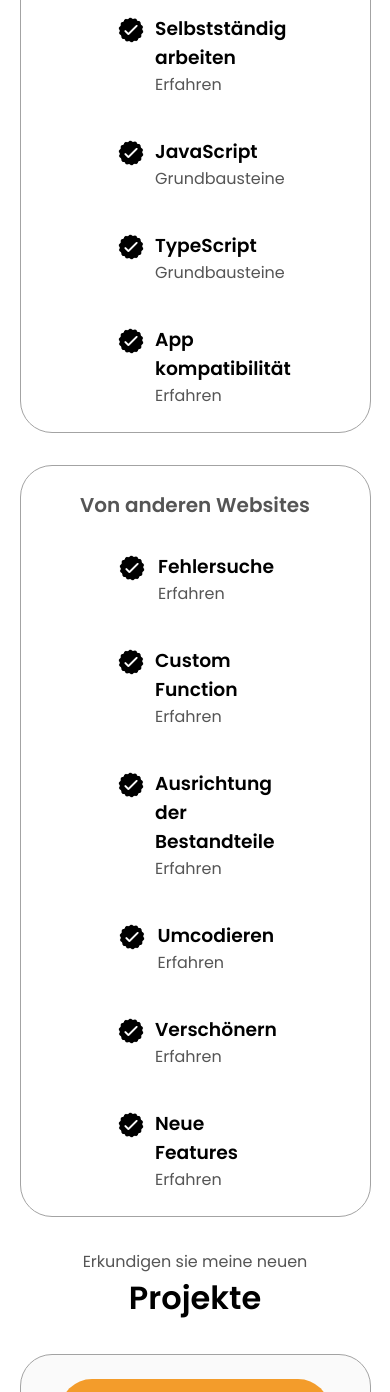
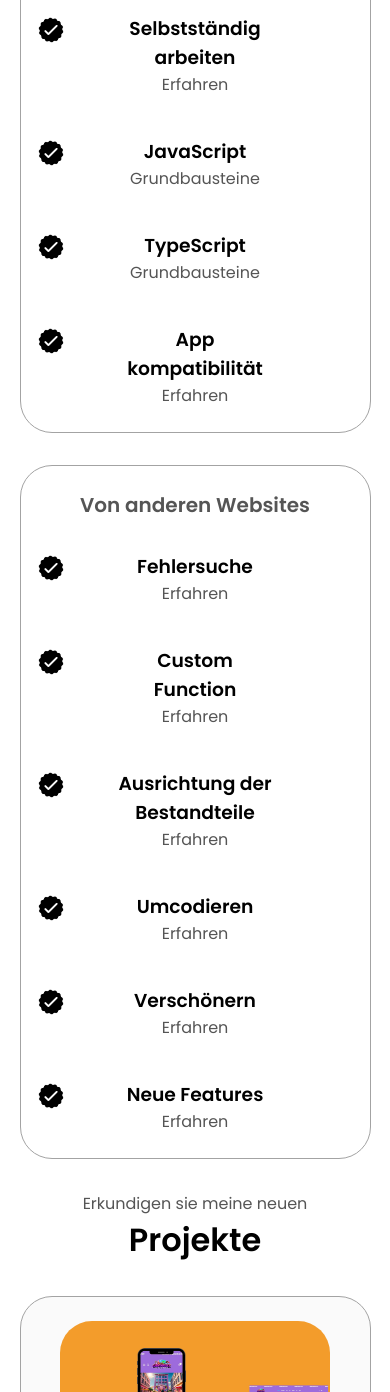
Before and after one commit to FerismaTeam/html-css-js-portfolio, a plain HTML site: page index.html in a window 390 px wide. Shown: the part 2520-3912 px from the top of the page. Drawn offline with Linux system fonts and the light colour scheme.

Commit message:
Profil von Ferismateam

```diff
--- a/index.html
+++ b/index.html
@@ -99,7 +99,7 @@
 <div class="article-container">
   <article>
     <img src="./assets/checkmark.png" alt="experience icon"
-    class="icon"/>
+    class="icon-checkmark"/>
     <div>
       <h3>HTML</h3>
       <p>Erfahren</p>
@@ -107,7 +107,7 @@
   </article>
   <article>
     <img src="./assets/checkmark.png" alt="experience icon"
-    class="icon"/>
+    class="icon-checkmark"/>
     <div>
       <h3>CSS</h3>
       <p>Erfahren</p>
@@ -115,7 +115,7 @@
   </article>
   <article>
     <img src="./assets/checkmark.png" alt="experience icon"
-    class="icon"/>
+    class="icon-checkmark"/>
     <div>
       <h3>Selbstständig arbeiten</h3>
       <p>Erfahren</p>
@@ -123,7 +123,7 @@
   </article>
   <article>
     <img src="./assets/checkmark.png" alt="experience icon"
-    class="icon"/>
+    class="icon-checkmark"/>
     <div>
       <h3>JavaScript</h3>
       <p>Grundbausteine</p>
@@ -131,7 +131,7 @@
   </article>
   <article>
     <img src="./assets/checkmark.png" alt="experience icon"
-    class="icon"/>
+    class="icon-checkmark"/>
     <div>
       <h3>TypeScript</h3>
       <p>Grundbausteine</p>
@@ -139,7 +139,7 @@
   </article>
   <article>
     <img src="./assets/checkmark.png" alt="experience icon"
-    class="icon"/>
+    class="icon-checkmark"/>
     <div>
       <h3>App kompatibilität</h3>
       <p>Erfahren</p>
@@ -153,7 +153,7 @@
 <div class="article-container">
   <article>
     <img src="./assets/checkmark.png" alt="experience icon"
-    class="icon"/>
+    class="icon-checkmark"/>
     <div>
       <h3>Fehlersuche</h3>
       <p>Erfahren</p>
@@ -161,7 +161,7 @@
   </article>
   <article>
     <img src="./assets/checkmark.png" alt="experience icon"
-    class="icon"/>
+    class="icon-checkmark"/>
     <div>
       <h3>Custom Function</h3>
       <p>Erfahren</p>
@@ -169,7 +169,7 @@
   </article>
   <article>
     <img src="./assets/checkmark.png" alt="experience icon"
-    class="icon"/>
+    class="icon-checkmark"/>
     <div>
       <h3>Ausrichtung der Bestandteile</h3>
       <p>Erfahren</p>
@@ -177,7 +177,7 @@
   </article>
   <article>
     <img src="./assets/checkmark.png" alt="experience icon"
-    class="icon"/>
+    class="icon-checkmark"/>
     <div>
       <h3>Umcodieren</h3>
       <p>Erfahren</p>
@@ -185,7 +185,7 @@
   </article>
   <article>
     <img src="./assets/checkmark.png" alt="experience icon"
-    class="icon"/>
+    class="icon-checkmark"/>
     <div>
       <h3>Verschönern</h3>
       <p>Erfahren</p>
@@ -193,7 +193,7 @@
   </article>
   <article>
     <img src="./assets/checkmark.png" alt="experience icon"
-    class="icon"/>
+    class="icon-checkmark"/>
     <div>
       <h3>Neue Features</h3>
       <p>Erfahren</p>
--- a/mediaqueries.css
+++ b/mediaqueries.css
@@ -59,6 +59,7 @@ section{
 }
 article{
     font-size: 1rem;
+    text-align: center;
 }
 .article-container{
     width: fit-content;
@@ -104,4 +105,7 @@ footer nav{
 .text-container{
     text-align:center;
 }
+.icon-checkmark{
+    position: absolute;
+    margin-right: 289px;}
 }
--- a/style.css
+++ b/style.css
@@ -207,6 +207,11 @@ section {
 }
 
 .icon{
+    cursor: pointer;
+    height: 2rem;
+
+}
+.icon-checkmark{
     cursor: pointer;
     height: 2rem;
 
```
